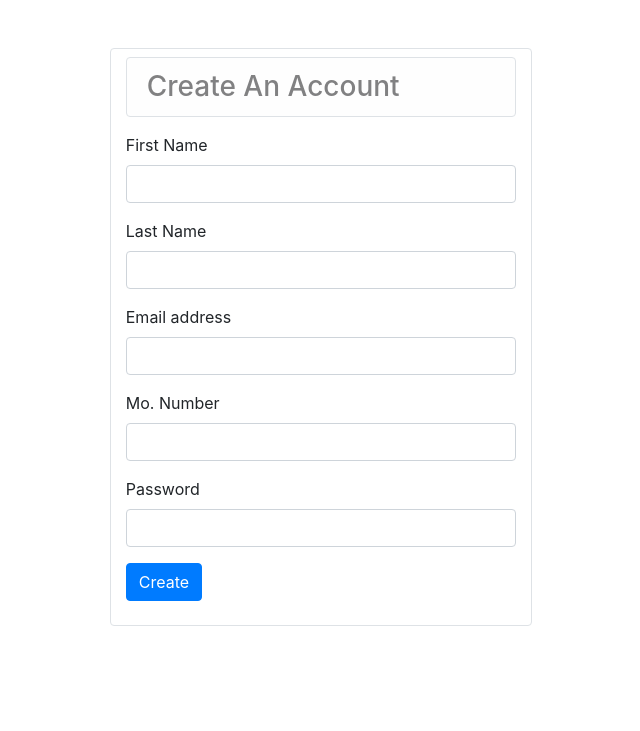
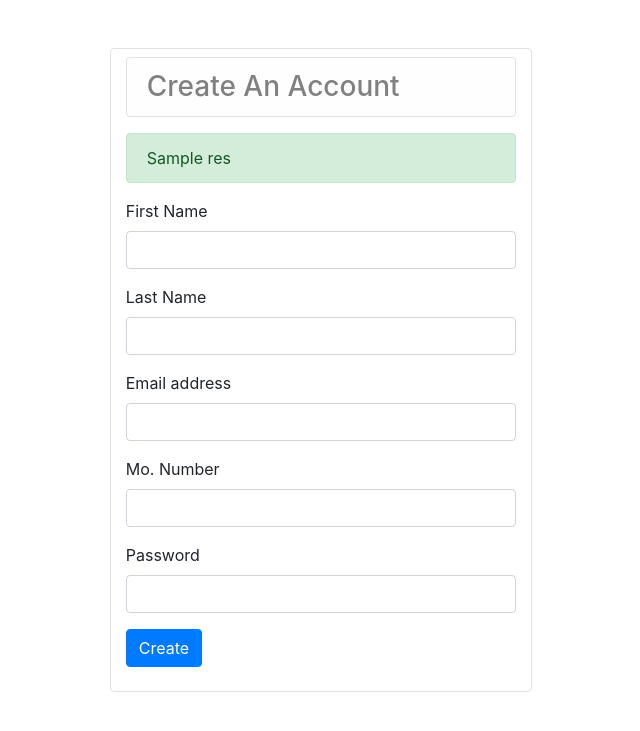
Before and after one commit to sanjay7794/djangoProject_onlineShop, a Django app: template Eshop/store/templates/signup.html in a window 1280 px wide. Shown: the part 56-787 px from the top of the page, without its empty margins (319-959 px from the left). Run offline with Django 3.2, Linux system fonts and the light colour scheme; the template is opened without the code that fills it: most values are stand-ins (such as "Sample title", 1, 10 or a date in 2020).

Commit message:
signup page created vith validation

```diff
--- a/Eshop/store/admin.py
+++ b/Eshop/store/admin.py
@@ -1,7 +1,7 @@
 from django.contrib import admin
 from .models.product import *
 from .models.category import *
-
+from .models.customer import Customer
 
 class AdminProduct(admin.ModelAdmin):
     list_display=['name','price','category']
@@ -14,3 +14,4 @@ class AdminCategory(admin.ModelAdmin):
 admin.site.register(Product,AdminProduct)
 # Register your models here.
 admin.site.register(Category)
+admin.site.register(Customer)
--- a/Eshop/store/models/__init__.py
+++ b/Eshop/store/models/__init__.py
@@ -1,2 +1,3 @@
 from .product import Product
 from .category import Category
+from .customer import Customer
--- a/Eshop/store/templates/signup.html
+++ b/Eshop/store/templates/signup.html
@@ -4,31 +4,36 @@
     <div class="p-4 m-4">
         <div class="col-lg-5 mx-auto border rounded pt-2 pb-4">
             <h3 class="alert alert-light border rounded">Create An Account</h3>
-            <form action="">
 
+            <form action="/signup" method="POST">
+                {% csrf_token %}
+                <div class="alert alert-success" role="alert">
+                    {{res}}
+
+                </div>
                 <div class="mb-3">
                     <label for="first name" class="form-label">First Name</label>
-                    <input type="text" name="first_name" class="form-control" id="exampleInputEmail1">
+                    <input type="text" required name="first_name" class="form-control" id="">
 
                 </div>
                 <div class="mb-3">
                     <label for="last name" class="form-label">Last Name</label>
-                    <input type="text" name="last_name" class="form-control" id="exampleInputEmail1">
+                    <input type="text" required name="last_name" class="form-control" id="">
 
                 </div>
                 <div class="mb-3">
                     <label for="exampleInputEmail1" class="form-label">Email address</label>
-                    <input type="email" name="email" class="form-control" id="exampleInputEmail1">
+                    <input type="email" required name="email" class="form-control" id="exampleInputEmail1">
 
                 </div>
                 <div class="mb-3">
-                    <label for="exampleInputEmail1" class="form-label">Mo. Number</label>
-                    <input type="tel" name="phone" class="form-control" id="exampleInputEmail1">
+                    <label class="form-label">Mo. Number</label>
+                    <input type="tel" required name="phone" class="form-control" id="">
 
                 </div>
                 <div class="mb-3">
                     <label for="exampleInputPassword1" class="form-label">Password</label>
-                    <input type="password" name="password" class="form-control" id="exampleInputPassword1">
+                    <input type="password" name="password" required class="form-control" id="exampleInputPassword1">
                 </div>
 
                 <button type="submit" class="btn btn-primary">Create</button>
@@ -37,5 +42,4 @@
 
     </div>
 </div>
-
 {% endblock %}
```
Also changed, not shown: Eshop/store/models/customer.py (added, +17 -0 lines), Eshop/store/views.py (+27 -1 lines), Eshop/db.sqlite3, Eshop/store/migrations/0005_customer.py (added).
